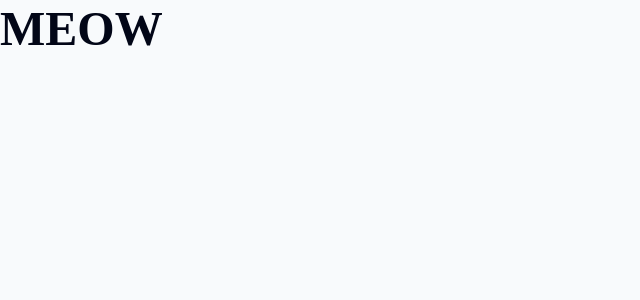
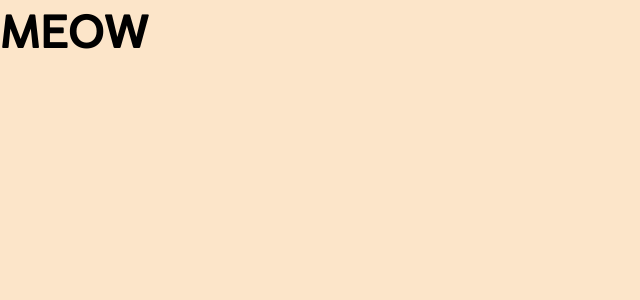
Before and after one commit to BarSoapAng/wec2026, a React (Vite) app: page / in a window 1280 px wide. Shown: the top 300 px of the page, without its empty margins (0-640 px from the left). Built offline with nearby package versions, Linux system fonts and the light colour scheme.

Commit message:
font face

```diff
--- a/src/index.css
+++ b/src/index.css
@@ -1,17 +1,54 @@
 @import 'tailwindcss';
 
+@font-face {
+  font-family: "Castledown";
+  src:
+    url("/font/castledown-heavy.woff2") format("woff2"),
+    url("/font/castledown-heavy.woff") format("woff");
+  font-weight: 900;
+  font-style: normal;
+  font-display: swap;
+}
+
+@font-face {
+  font-family: "Satoshi";
+  src:
+    url("/font/Satoshi-Regular.woff2") format("woff2"),
+    url("/font/Satoshi-Regular.woff") format("woff");
+  font-weight: 400;
+  font-style: normal;
+  font-display: swap;
+}
+
+@font-face {
+  font-family: "Satoshi";
+  src:
+    url("/font/Satoshi-Medium.woff2") format("woff2"),
+    url("/font/Satoshi-Medium.woff") format("woff");
+  font-weight: 500;
+  font-style: normal;
+  font-display: swap;
+}
+
+@font-face {
+  font-family: "Satoshi";
+  src:
+    url("/font/Satoshi-Bold.woff2") format("woff2"),
+    url("/font/Satoshi-Bold.woff") format("woff");
+  font-weight: 700;
+  font-style: normal;
+  font-display: swap;
+}
+
 :root {
-  font-family: system-ui, 'Segoe UI', Roboto, sans-serif;
-  color: #020617;
-  background: #f8fafc;
+  color: #000;
+  background: #fce5c9;
   font-synthesis: none;
   text-rendering: optimizeLegibility;
   -webkit-font-smoothing: antialiased;
   -moz-osx-font-smoothing: grayscale;
-}
-
-body {
-  margin: 0;
+  scroll-behavior: smooth;
+  overflow-x: hidden;
 }
 
 * {
```
Also changed, not shown: src/App.css (deleted, +0 -184 lines).
